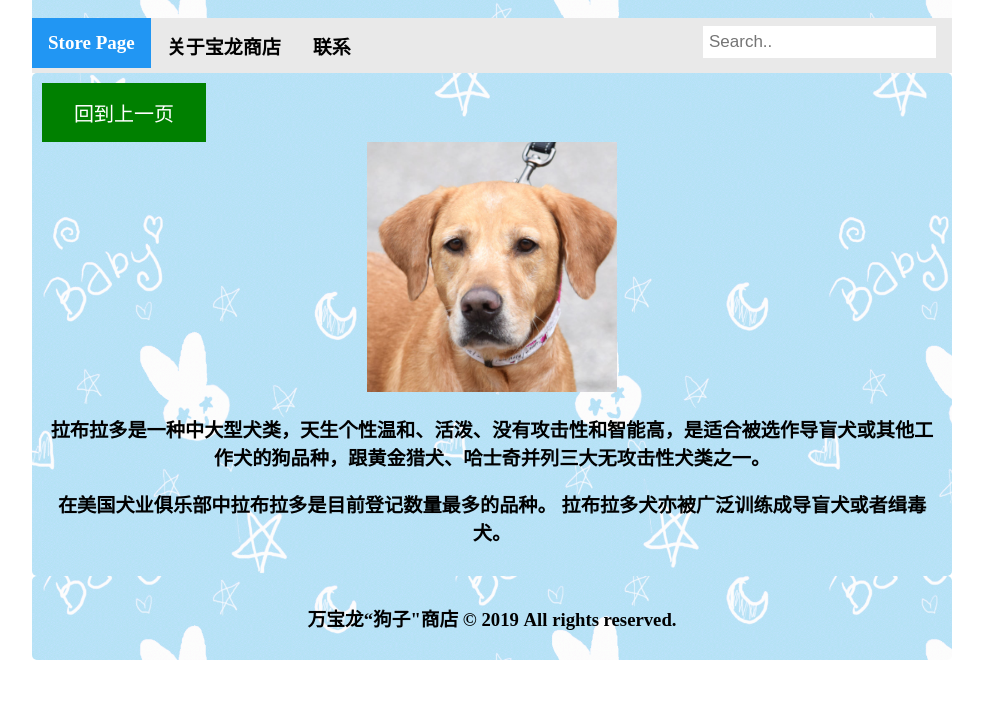
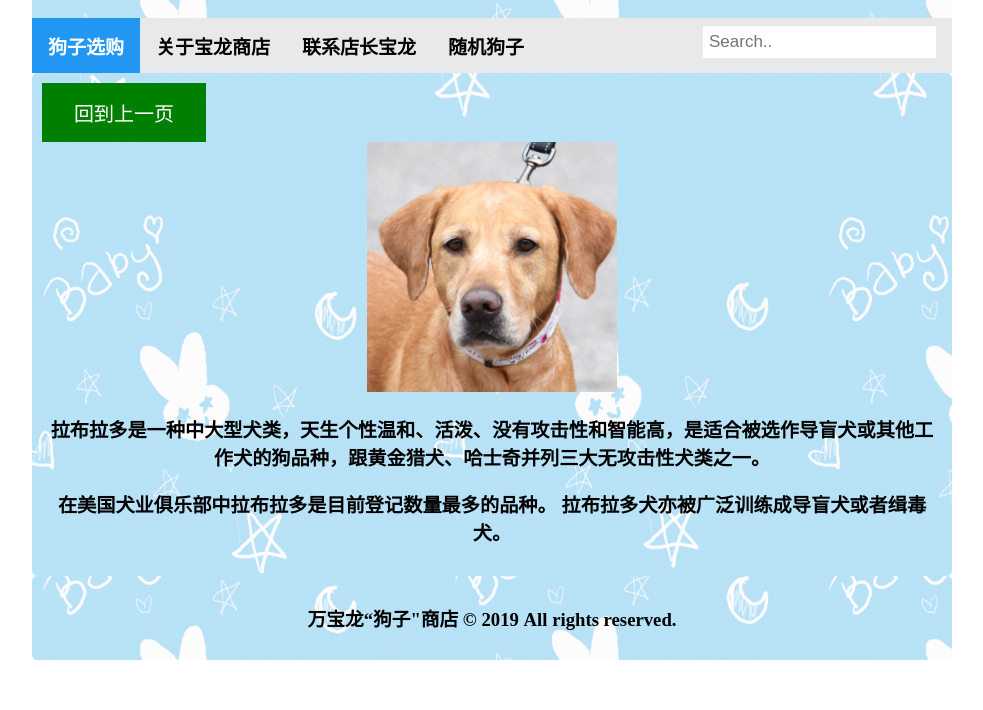
Before and after one commit to LeGrandMB/Buy_Dogs, a plain HTML site: page Dogs/dog1.html in a window 1280 px wide. Shown: the part 90-800 px from the top of the page, without its empty margins (148-1131 px from the left). Drawn offline with Linux system fonts and the light colour scheme.

Commit message:
Add files via upload

```diff
--- a/Dogs/dog1.html
+++ b/Dogs/dog1.html
@@ -11,9 +11,10 @@
             <h2 class="shop-name">来宝龙商店挑选“狗子”吧</h2>
         </header>
 		<div class="topnav">
-			<a class="active" href="../index.html">Store Page</a>
+			<a class="active" href="../index.html">狗子选购</a>
 			<a href="../about.html">关于宝龙商店</a>
-			<a href="../contact.html">联系</a>
+			<a href="../contact.html">联系店长宝龙</a>
+			<a href="../random.html">随机狗子</a>
 			<input type="text" placeholder="Search..">
 		</div>
 
```
Also changed, not shown: Dogs/dog2.html (+3 -2 lines), Dogs/dog3.html (+3 -2 lines), Dogs/dog4.html (+3 -2 lines), Dogs/dog5.html (+3 -2 lines), Dogs/dog6.html (+3 -2 lines), Dogs/dog7.html (+3 -2 lines), Dogs/dog8.html (+3 -2 lines).
